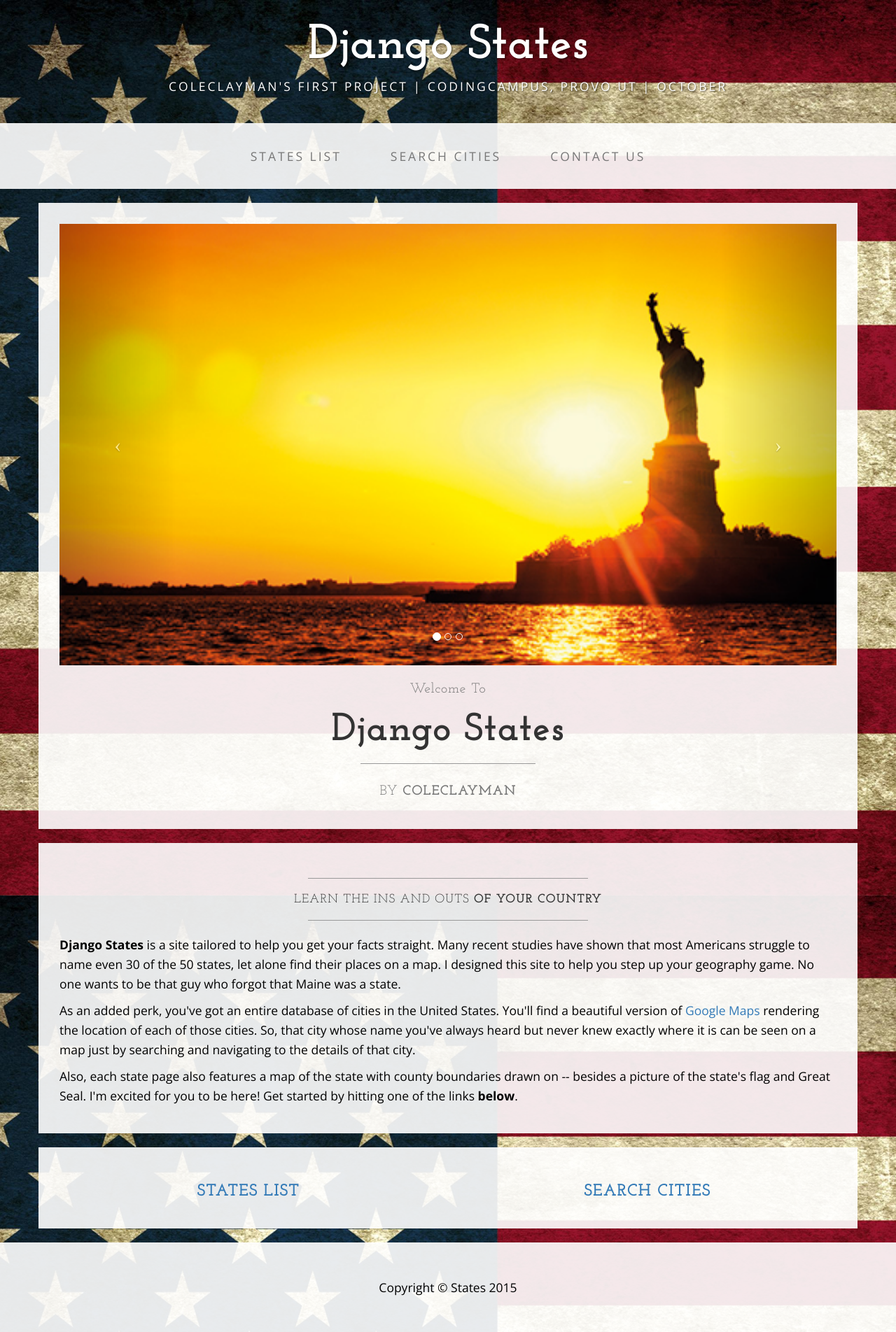
After one commit to claycoleman/first_django, a Django app: template main/templates/home.html in a window 1280 px wide. The commit adds this page. Shown: the whole page at 70% size. Run offline with Django 3.2, Linux system fonts and the light colour scheme; the template is opened without the code that fills it, so the values that code supplies are empty; some libraries are stand-ins or nearby versions.

Commit message:
added a home page with an intro. Fixed a couple of bugs as well with search.

```diff
--- a/main/forms.py
+++ b/main/forms.py
@@ -5,7 +5,8 @@ from crispy_forms.layout import Submit, HTML, Layout, Div
 from crispy_forms.bootstrap import FormActions
 
 class Search(forms.Form):
-    search = forms.CharField(required = False, label='Search by State')
+
+    search = forms.CharField(required=False, label='')
 
 
 class CityDetails(forms.Form):
--- a/main/static/css/business-casual.css
+++ b/main/static/css/business-casual.css
@@ -183,6 +183,7 @@ footer p {
     }
 }
 
+
 @media screen and (min-width:1200px) {
     .box:after {
         content: '';
--- a/main/static/css/state_list.css
+++ b/main/static/css/state_list.css
@@ -0,0 +1,6 @@
+#brand_name {
+    color: white;
+}
+#brand_name:hover {
+    text-decoration: none; color: lightgray;
+}
--- a/main/templates/base.html
+++ b/main/templates/base.html
@@ -19,6 +19,7 @@
 
     <!-- Custom CSS -->
     <link href="{% static 'css/business-casual.css' %}" rel="stylesheet">
+    <link rel="stylesheet" type="text/css" href="{% static 'css/state_list.css' %}">
 
     <!-- Fonts -->
     <link href="http://fonts.googleapis.com/css?family=Open+Sans:300italic,400italic,600italic,700italic,800italic,400,300,600,700,800" rel="stylesheet" type="text/css">
@@ -35,8 +36,8 @@
 
 <body>
 
-    <div class="brand">Django States!</div>
-    <div class="address-bar">Django's first project | CodingCampus, Provo UT | October </div>
+    <div class="brand"><a href="{% url 'home' %}" id="brand_name">Django States</a></div>
+    <div class="address-bar">coleclayman's first project | CodingCampus, Provo UT | October </div>
 
     <!-- Navigation -->
     <nav class="navbar navbar-default" role="navigation">
@@ -50,11 +51,11 @@
                     <span class="icon-bar"></span>
                 </button>
                 <!-- navbar-brand is hidden on larger screens, but visible when the menu is collapsed -->
-                <a class="navbar-brand" href="index.html">Business Casual</a>
+                <a class="navbar-brand" href="index.html">Django States</a>
             </div>
             <!-- Collect the nav links, forms, and other content for toggling -->
             <div class="collapse navbar-collapse" id="bs-example-navbar-collapse-1">
-                <ul class="nav navbar-nav">
+                <ul class="nav navbar-nav" style="text-align: center">
                     <li>
                         <a href="{% url 'state_list' %}">States List</a>
                     </li>
@@ -82,7 +83,7 @@
         <div class="container">
             <div class="row">
                 <div class="col-lg-12 text-center">
-                    <p>Copyright &copy; States! 2015</p>
+                    <p>Copyright &copy; States 2015</p>
                 </div>
             </div>
         </div>
--- a/main/templates/city_search.html
+++ b/main/templates/city_search.html
@@ -14,7 +14,7 @@
                 <form action="{% url 'city_search' %}">
                     <input name="search" type="text">
                 </form>-->
-                    {% crispy form %}
+                    <strong>Search by City:</strong>{% crispy form %}
                 </div>
                 <div class="col-md-2">
 
--- /dev/null
+++ b/main/templates/home.html
@@ -0,0 +1,85 @@
+{% extends "base.html" %}
+{% load humanize %}
+{% load staticfiles %}
+{% block title %}
+    Home
+{% endblock title %}
+
+{% block body %}
+
+<div class="container">
+
+    <div class="row">
+        <div class="box">
+            <div class="col-lg-12 text-center">
+                <div id="carousel-example-generic" class="carousel slide">
+                    <!-- Indicators -->
+                    <ol class="carousel-indicators hidden-xs">
+                        <li data-target="#carousel-example-generic" data-slide-to="0" class="active"></li>
+                        <li data-target="#carousel-example-generic" data-slide-to="1"></li>
+                        <li data-target="#carousel-example-generic" data-slide-to="2"></li>
+                    </ol>
+
+                    <!-- Wrapper for slides -->
+                    <div class="carousel-inner">
+                        <div class="item active">
+                            <img class="img-responsive img-full" src="{% static 'img/slide-1.jpg' %}" alt="">
+                        </div>
+                        <div class="item">
+                            <img class="img-responsive img-full" src="{% static 'img/slide-2.jpg' %}" alt="">
+                        </div>
+                        <div class="item">
+                            <img class="img-responsive img-full" src="{% static 'img/slide-3.jpg' %}" alt="">
+                        </div>
+                    </div>
+
+                    <!-- Controls -->
+                    <a class="left carousel-control" href="#carousel-example-generic" data-slide="prev">
+                        <span class="icon-prev"></span>
+                    </a>
+                    <a class="right carousel-control" href="#carousel-example-generic" data-slide="next">
+                        <span class="icon-next"></span>
+                    </a>
+                </div>
+                <h2 class="brand-before">
+                    <small>Welcome to</small>
+                </h2>
+                <h1 class="brand-name">Django States</h1>
+                <hr class="tagline-divider">
+                <h2>
+                    <small>By
+                        <strong>coleclayman</strong>
+                    </small>
+                </h2>
+            </div>
+        </div>
+    </div>
+
+    <div class="row">
+        <div class="box">
+            <div class="col-lg-12">
+                <hr>
+                <h2 class="intro-text text-center">Learn the ins and outs
+                    <strong>of your country</strong>
+                </h2>
+                <hr>
+
+                <hr class="visible-xs">
+                <p><strong>Django States</strong> is a site tailored to help you get your facts straight. Many recent studies have shown that most Americans struggle to name even 30 of the 50 states, let alone find their places on a map. I designed this site to help you step up your geography game. No one wants to be that guy who forgot that Maine was a state.</p>
+                <p>As an added perk, you've got an entire database of cities in the United States. You'll find a beautiful version of <a href="https://www.google.com/maps">Google Maps</a> rendering the location of each of those cities. So, that city whose name you've always heard but never knew exactly where it is can be seen on a map just by searching and navigating to the details of that city.</p>
+                <p>Also, each state page also features a map of the state with county boundaries drawn on -- besides a picture of the state's flag and Great Seal. I'm excited for you to be here! Get started by hitting one of the links <strong>below</strong>.</p>
+            </div>
+        </div>
+    </div>
+
+    <div class="row">
+        <div class="box" style="text-align: center">
+            <div class="col-sm-6"><a href="{% url 'state_list' %}"><h3>States List</h3></a></div>
+            <div class="col-sm-6"><a href="{% url 'city_search' %}"><h3>Search cities</h3></a></div>
+            <div class="clearfix"></div>
+        </div>
+    </div>
+
+</div>
+<!-- /.container -->
+{% endblock body %}
--- a/main/templates/state_list.html
+++ b/main/templates/state_list.html
@@ -34,7 +34,7 @@
             <div class="col-md-4">
                 <h4 style="text-align: center">
                     <form action="{% url 'state_list' %}">
-                    {{form.as_p}}
+                    <strong>Search by City:</strong>{{form.as_p}}
                     </form>
                 </h4>
             </div>
--- a/main/views.py
+++ b/main/views.py
@@ -14,7 +14,10 @@ from django.core.mail import send_mail
 # delete view
 # make the view --> make the URL
 
+def home(request):
+    context = {}
 
+    return render_to_response('home.html', context, context_instance=RequestContext(request))
 
 
 
@@ -24,7 +27,7 @@ def state_list(request):
     context['request'] = request
     temp = request.user
     context['user'] = temp
-    form = Search(request.GET)
+    form = Search(request.GET, "by State")
     context['form'] = form
     context['states'] = State.objects.all().order_by('name')
     print context['states']
--- a/project/urls.py
+++ b/project/urls.py
@@ -23,8 +23,8 @@ from django.conf.urls.static import static
 urlpatterns = [
     url(r'^nimda/', include(admin.site.urls)),
     # url(pattern, view)
-    url(r'^home/$', 'main.views.state_list', name="state_list"),
-    url(r'^$', 'main.views.state_list', name="home"),
+    url(r'^state_list/$', 'main.views.state_list', name="state_list"),
+    url(r'^$', 'main.views.home', name="home"),
 
     url(r'^state_detail/(?P<pk>\d+)/$', 'main.views.state_detail', name='state_detail'),
     url(r'^city_list/$', 'main.views.city_search', name='city_search'),
```
Also changed, not shown: main/static/css/bootstrap.css, main/static/img/slide-1.jpg, main/static/img/slide-2.jpg, main/static/img/slide-3.jpg.
